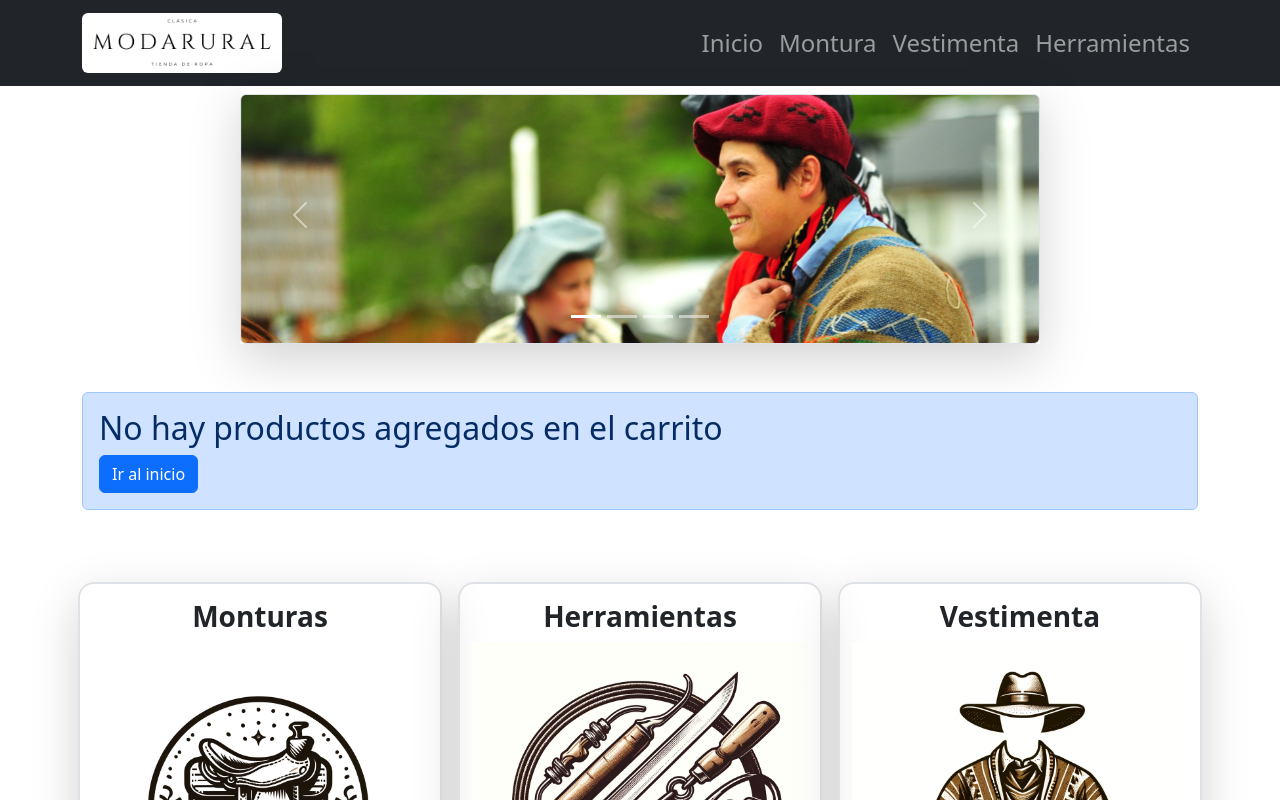
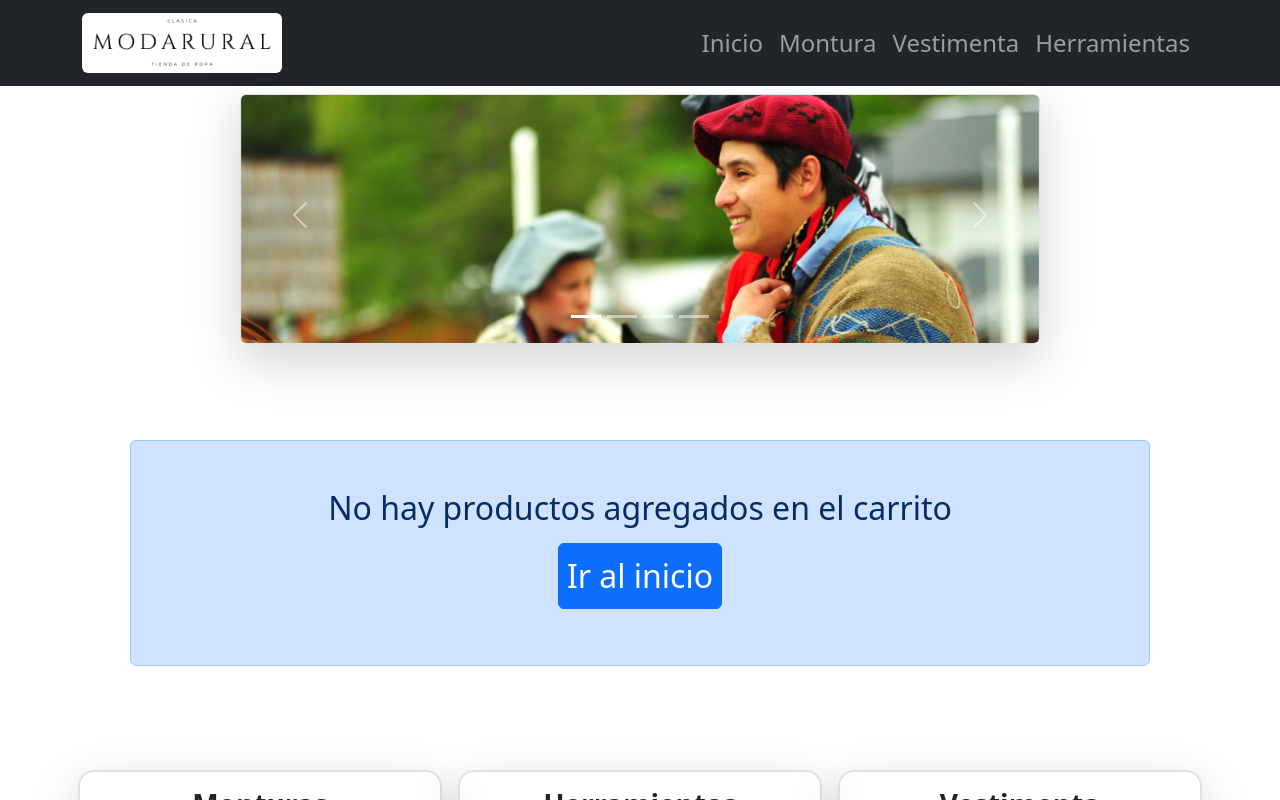
Before and after one commit to michaelescotto/Modarural, a React (Vite) app: page /checkout in a window 1280 px wide. Shown: the top 800 px of the page. Built offline with nearby package versions, Linux system fonts and the light colour scheme.

Commit message:
9no commit

```diff
--- a/src/components/Cart.jsx
+++ b/src/components/Cart.jsx
@@ -33,15 +33,15 @@ const Cart = () => {
                                     <td>${item.precio}</td>
                                     <td>x {item.cantidad}</td>
                                     <td>${item.precio * item.cantidad}</td>
-                                    <td><button className="btn btn-primary" onClick={() => removeProducto(item.id)}>Quitar</button></td>
+                                    <td><button className="btn btn-danger fs-4" onClick={() => removeProducto(item.id)}>Quitar</button></td>
                                 </tr>
                             ))}
 
                             <tr>
                                 <td colSpan={3}>Total</td>
                                 <td>${sumaTotalProductos()}</td>
-                                <td><Link to={"/checkout"} className="btn btn-primary">Checkout</Link></td>
-                                <td><button className="btn btn-primary" onClick={limpiador}>Vaciar el carrito</button></td>
+                                <td><Link to={"/checkout"} className="btn btn-success fs-4 px-5">Checkout</Link></td>
+                                <td><button className="btn btn-warning fs-4 px-3" onClick={limpiador}>Limpiar</button></td>
                             </tr>
                         </tbody>
                     </table>
--- a/src/components/Checkout.jsx
+++ b/src/components/Checkout.jsx
@@ -35,12 +35,12 @@ const Checkout = () => {
 
     if (cantidadProductos() == 0 && !orderId){
         return(
-            <div className="container">
+            <div className="container fs-2 text-center">
                 <div className="row">
                     <div className="col">
-                        <div className="alert alert-primary" role="alert">
+                        <div className="alert alert-primary p-5 m-5" role="alert">
                             <h2>No hay productos agregados en el carrito</h2>
-                            <Link to={"/"} className="btn btn-primary"> Ir al inicio </Link>
+                            <Link to={"/"} className="btn btn-primary p-2 m-2 fs-2"> Ir al inicio </Link>
                         </div>
                     </div>
                 </div>
@@ -49,10 +49,10 @@ const Checkout = () => {
     }
 
     return (
-        <div className="container">
+        <div className="container fs-3 py-5">
             {!orderId ?
             <div className="row">
-                <div className="col">
+                <div className="col col-md-4">
                     <form>
                         <div className="mb-3">
                             <label className="form-label">Nombre</label>
@@ -66,10 +66,10 @@ const Checkout = () => {
                             <label className="form-label">Teléfono</label>
                             <input type="text" className="form-control" onInput={(e) => { setTelefono(e.target.value) }} />
                         </div>
-                        <button type="button" className="btn btn-primary" onClick={realizarPedido}>Realizar pedido</button>
+                        <button type="button" className="btn btn-primary fs-3 p-1 mt-3" onClick={realizarPedido}>Realizar pedido</button>
                     </form>
                 </div>
-                <div className="col">
+                <div className="col col-md-8">
                     <table className="table">
                         <tbody>
                             {cart.map(item => (
```
